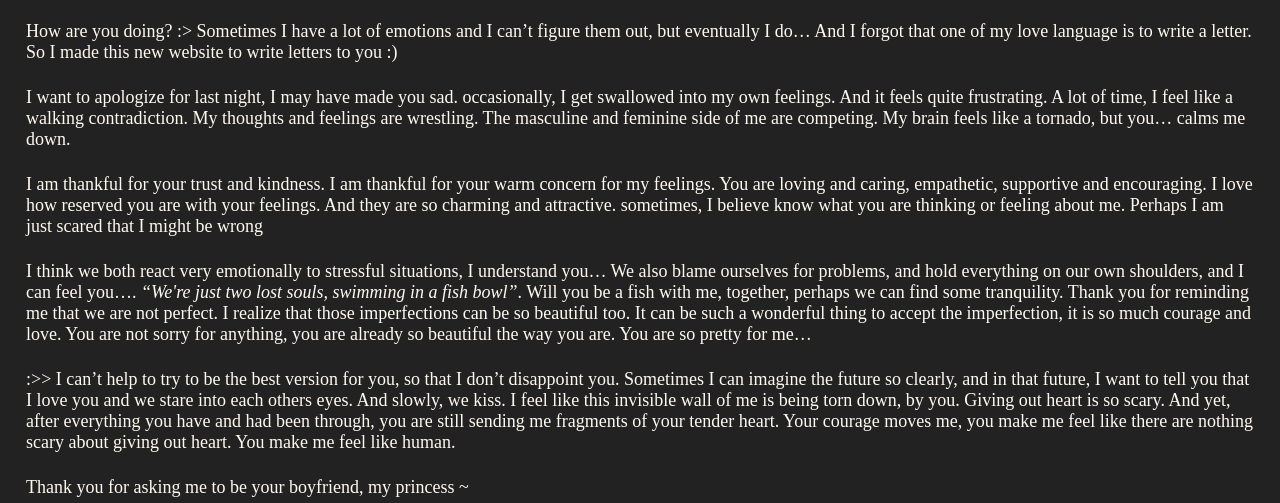
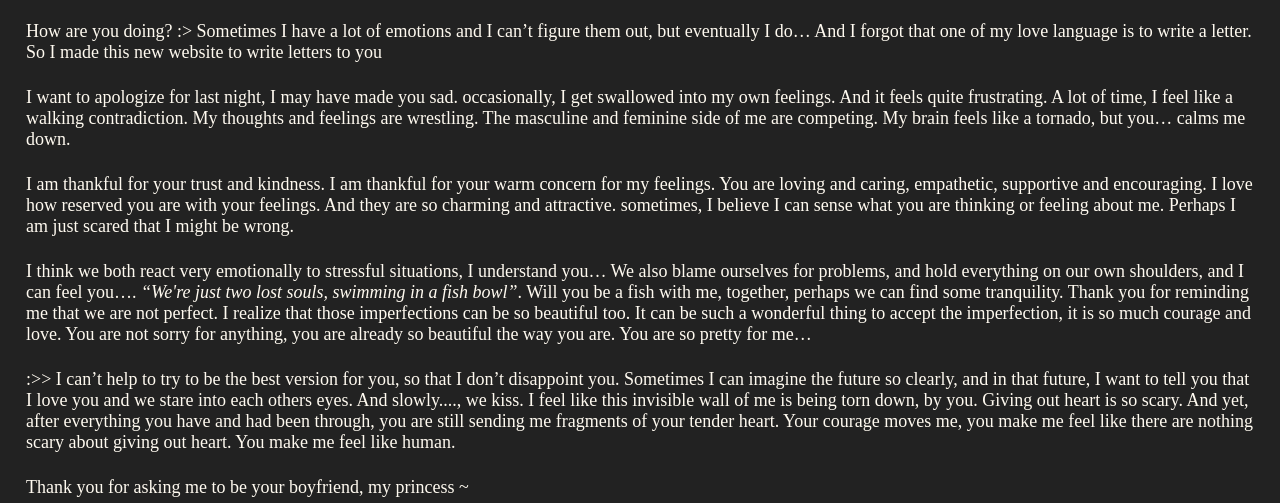
Before and after one commit to LinyunLiu/ForAsal, a plain HTML site: page letter-e89527.html in a window 1280 px wide. Shown: the part 76-579 px from the top of the page. Drawn offline with Linux system fonts and the light colour scheme.

Commit message:
update letter-01 1.4

```diff
--- a/letter-01.html
+++ b/letter-e89527.html
@@ -54,7 +54,7 @@
     <p class="header">Hii ~</p>
 
     <p>How are you doing? :> Sometimes I have a lot of emotions and I can’t figure them out, but eventually I do… And I forgot
-      that one of my love language is to write a letter. So I made this new website to write letters to you :)</p>
+      that one of my love language is to write a letter. So I made this new website to write letters to you</p>
 
     <p>I want to apologize for last night, I may have made you sad. occasionally, I get swallowed into my own feelings.
       And it feels quite frustrating. A lot of time, I feel like a walking contradiction. My thoughts and feelings are wrestling.
@@ -62,8 +62,8 @@
 
     <p>I am thankful for your trust and kindness. I am thankful for your warm concern for my feelings. You are loving and
       caring, empathetic, supportive and encouraging. I love how reserved you are with your feelings. And they are so
-      charming and attractive. sometimes, I believe know what you are thinking or feeling about me. Perhaps I am just
-      scared that I might be wrong</p>
+      charming and attractive. sometimes, I believe I can sense what you are thinking or feeling about me. Perhaps I am just
+      scared that I might be wrong.</p>
 
     <p>I think we both react very emotionally to stressful situations, I understand you… We also blame ourselves for problems, and hold
       everything on our own shoulders, and I can feel you…. <i>“We're just two lost souls, swimming in a fish bowl”</i>.
@@ -74,7 +74,7 @@
 
     <p>:>> I can’t help to try to be the best version for you, so that I don’t disappoint you. Sometimes I can
       imagine the future so clearly, and in that future, I want to tell you that I love you and we stare into each others eyes.
-      And slowly, we kiss. I feel like this invisible wall of me is being torn down, by you. Giving out heart is so scary.
+      And slowly...., we kiss. I feel like this invisible wall of me is being torn down, by you. Giving out heart is so scary.
       And yet, after everything you have and had been through, you are still sending me fragments of your tender heart.
       Your courage moves me, you make me feel like there are nothing scary about giving out heart. You make me feel like human.</p>
 
```
Also changed, not shown: index.html (+1 -1 lines).
